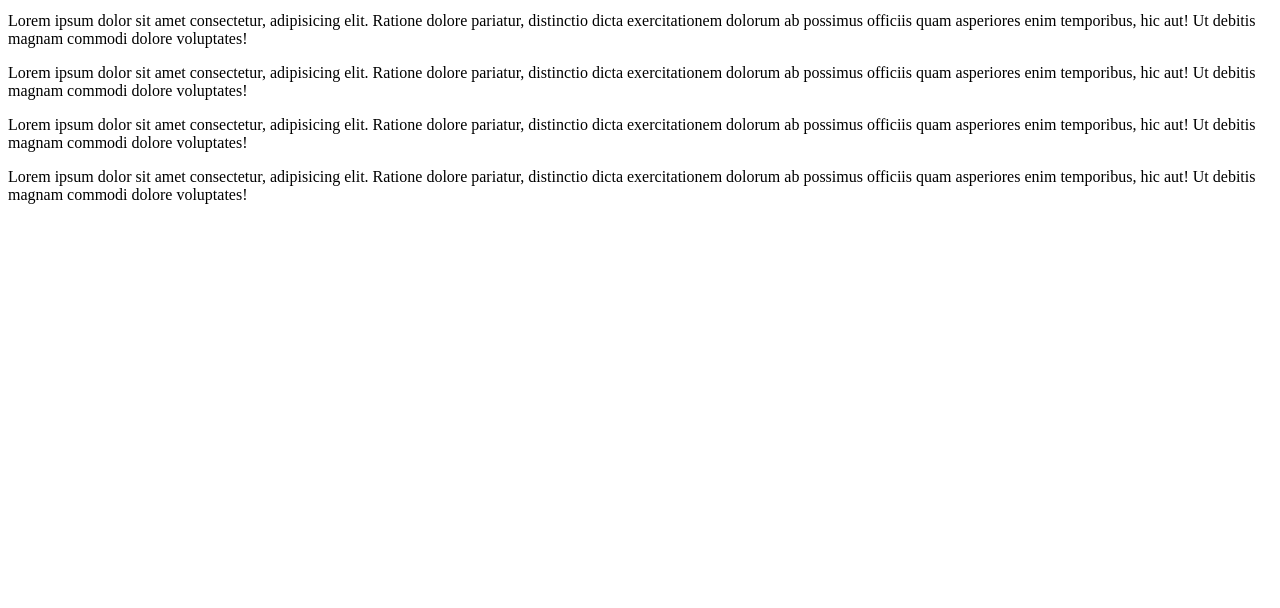
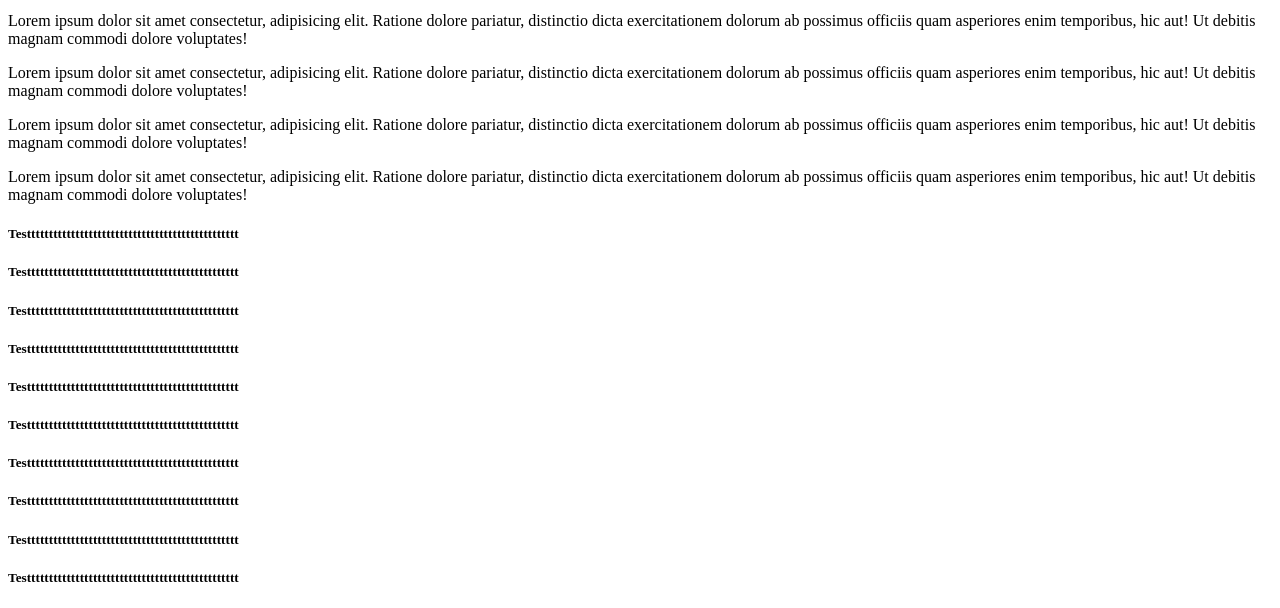
Before and after one commit to Atiqulete/batch_126_venv, a Django app: page / in a window 1280 px wide. Shown: the part 472-1080 px from the top of the page. Before the commit the page ends 676 px from the top, so only its background shows below. Run offline with Django 5.2, Linux system fonts and the light colour scheme.

Commit message:
first project v1.1

```diff
--- a/website/templates/home.html
+++ b/website/templates/home.html
@@ -19,5 +19,16 @@
     <p>Lorem ipsum dolor sit amet consectetur, adipisicing elit. Ratione dolore pariatur, distinctio dicta exercitationem dolorum ab possimus officiis quam asperiores enim temporibus, hic aut! Ut debitis magnam commodi dolore voluptates!</p>
     <p>Lorem ipsum dolor sit amet consectetur, adipisicing elit. Ratione dolore pariatur, distinctio dicta exercitationem dolorum ab possimus officiis quam asperiores enim temporibus, hic aut! Ut debitis magnam commodi dolore voluptates!</p>
     <p>Lorem ipsum dolor sit amet consectetur, adipisicing elit. Ratione dolore pariatur, distinctio dicta exercitationem dolorum ab possimus officiis quam asperiores enim temporibus, hic aut! Ut debitis magnam commodi dolore voluptates!</p>
+
+    <h5>Testttttttttttttttttttttttttttttttttttttttttttttttt</h5>
+    <h5>Testttttttttttttttttttttttttttttttttttttttttttttttt</h5>
+    <h5>Testttttttttttttttttttttttttttttttttttttttttttttttt</h5>
+    <h5>Testttttttttttttttttttttttttttttttttttttttttttttttt</h5>
+    <h5>Testttttttttttttttttttttttttttttttttttttttttttttttt</h5>
+    <h5>Testttttttttttttttttttttttttttttttttttttttttttttttt</h5>
+    <h5>Testttttttttttttttttttttttttttttttttttttttttttttttt</h5>
+    <h5>Testttttttttttttttttttttttttttttttttttttttttttttttt</h5>
+    <h5>Testttttttttttttttttttttttttttttttttttttttttttttttt</h5>
+    <h5>Testttttttttttttttttttttttttttttttttttttttttttttttt</h5>
 </body>
 </html>
```
